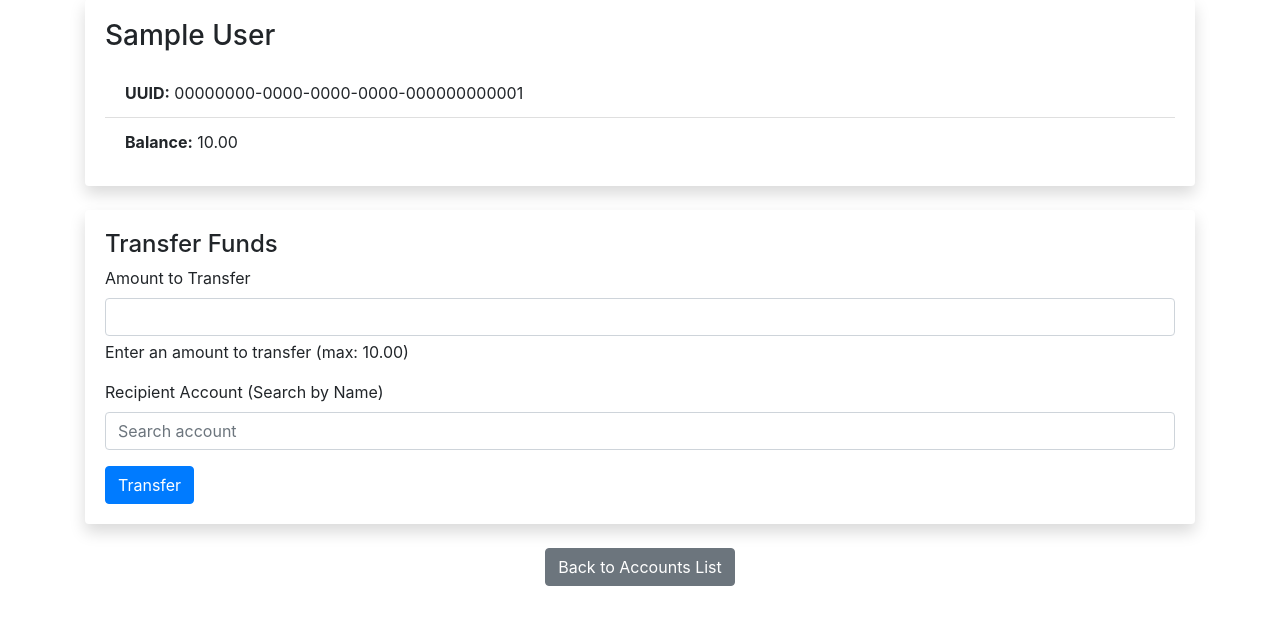
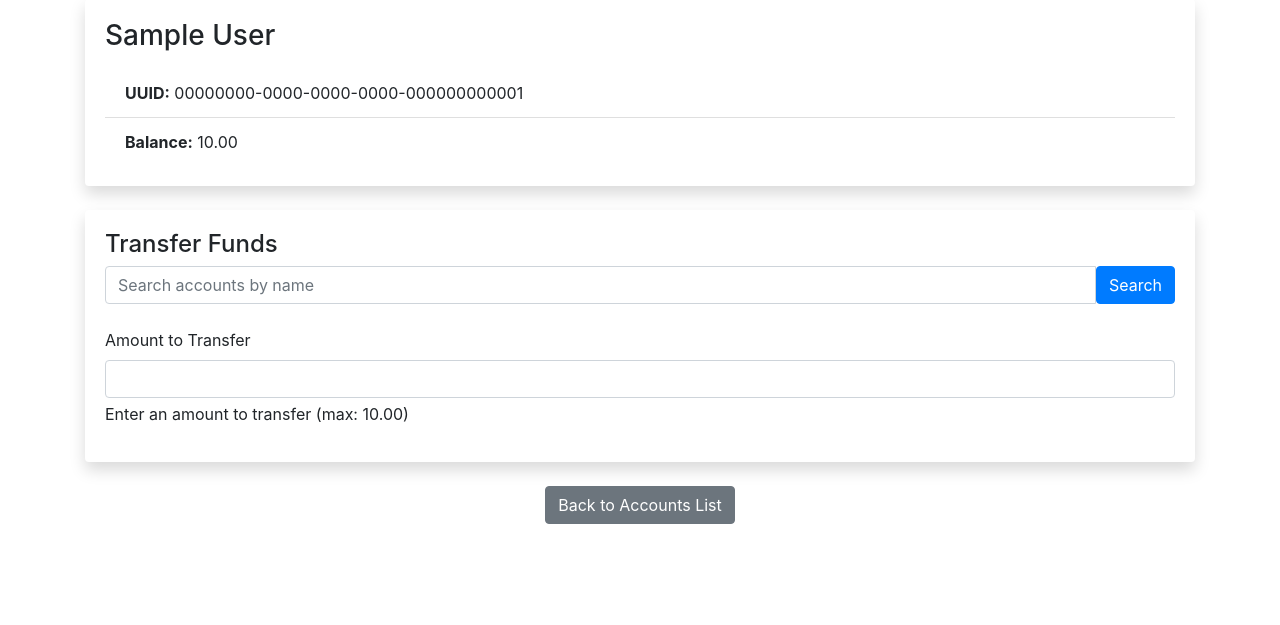
Before and after one commit to MohamedElgamal/Docspert, a Django app: page /accounts/transfer/00000000-0000-0000-0000-000000000001 in a window 1280 px wide. Shown: the part 97-722 px from the top of the page. Run offline with Django 5.2, Linux system fonts and the light colour scheme; tables that the repository leaves empty hold one stand-in row (Sample ...); some libraries are stand-ins or nearby versions.

Commit message:
Add files via upload

```diff
--- a/accounts/apps.py
+++ b/accounts/apps.py
@@ -2,5 +2,5 @@ from django.apps import AppConfig
 
 
 class AccountsConfig(AppConfig):
-    default_auto_field = 'django.db.models.BigAutoField'
-    name = 'accounts'
+    default_auto_field = "django.db.models.BigAutoField"
+    name = "accounts"
--- a/accounts/templates/account-transfer.html
+++ b/accounts/templates/account-transfer.html
@@ -25,23 +25,51 @@
 
     <!-- Transfer Amount Form -->
     <div class="card shadow border-0 mt-4">
+
         <div class="card-body">
             <h4>Transfer Funds</h4>
-            <form method="post" action="{% url 'account_transfer_fund' account.id %}">
+
+            <form id="account-search-from" method="get"action="{% url 'account_transfer_fund' account.id %}" class="mb-4">
+                <div class="input-group">
+                    <input
+                        type="text"
+                        name="search_query"
+                        class="form-control"
+                        placeholder="Search accounts by name"
+                        aria-label="Search accounts">
+                    <button class="btn btn-primary" type="submit">Search</button>
+                </div>
+            </form>
+
+            <form id="account-transfer-form" method="get" action="{% url 'account_transfer_fund' account.id %}">
                 {% csrf_token %}
                 <div class="mb-3">
                     <label for="transfer_amount" class="form-label">Amount to Transfer</label>
                     <input type="number" name="amount" id="transfer_amount" class="form-control"
-                           min="0" max="{{ account.balance }}" required>
+                           min="0" max="{{ account.balance }}" step="0.01" required>
                     <div class="form-text">Enter an amount to transfer (max: {{ account.balance }})</div>
                 </div>
-                <div class="mb-3">
-                    <label for="recipient_account" class="form-label">Recipient Account (Search by Name)</label>
-                    <input type="text" name="search-query" class="form-control" placeholder="Search account" aria-label="Search account">
-                    <ul id="search-results" class="list-group mt-3" style="display:none;"></ul>
+                <div class="container row">
+                    {% for account in search_accounts %}
+                            <div class="col-md-6 col-lg-4 mb-4">
+                                <div class="card shadow-sm border-0">
+                                    <div class="card-body">
+                                        <h5 class="card-title">{{ account.name }}</h5>
+                                        <p class="card-text">
+                                            <!-- You can add more account details here -->
+                                            ID: {{ account.id }}<br>
+                                            Balance: {{account.balance}}
+                                        </p>
+                                        <input type="text" name="transfer-to-id" value="{{account.id}}" hidden/>
+                                        <button type="submit" class="btn btn-primary">Transfer</button>
+                                    </div>
+                                </div>
+                            </div>
+                        {% endfor %}
                 </div>
-                <button type="submit" class="btn btn-primary">Transfer</button>
+
             </form>
+
         </div>
     </div>
 
@@ -53,37 +81,37 @@
 </div>
 
 <script>
-    // Handle search functionality (AJAX or simple JavaScript)
-    document.querySelector('input[name="search-query"]').addEventListener('input', function() {
-        const searchQuery = this.value;
-        const resultsContainer = document.getElementById('search-results');
+    document.addEventListener("DOMContentLoaded", function () {
+        const form = document.getElementById("account-transfer-form");
+        const transferAmountInput = document.getElementById("transfer_amount");
+        const maxBalance = parseFloat("{{ account.balance }}");
 
-        if (searchQuery.length > 0) {
-            // Perform a search for matching accounts (you might want to use AJAX to dynamically search the database)
-            fetch(`/search_accounts/?query=${searchQuery}`)
-                .then(response => response.json())
-                .then(data => {
-                    resultsContainer.innerHTML = '';
-                    data.forEach(account => {
-                        const resultItem = document.createElement('li');
-                        resultItem.classList.add('list-group-item');
-                        resultItem.innerHTML = `${account.name} - <a href="#" class="btn btn-sm btn-primary transfer-btn" data-account-id="${account.id}">Transfer to</a>`;
-                        resultsContainer.appendChild(resultItem);
-                    });
-                    resultsContainer.style.display = 'block';
-                });
-        } else {
-            resultsContainer.style.display = 'none';
-        }
-    });
+        // Alert container for Bootstrap
+        const alertContainer = document.createElement("div");
+        alertContainer.className = "alert alert-danger mt-3";
+        alertContainer.style.display = "none";
+        form.appendChild(alertContainer);
 
-    // Handle transfer button click
-    document.getElementById('search-results').addEventListener('click', function(e) {
-        if (e.target && e.target.classList.contains('transfer-btn')) {
-            const recipientId = e.target.getAttribute('data-account-id');
-            // Optionally update a hidden input field with the recipient account ID, if needed.
-            document.querySelector('input[name="recipient_account"]').value = recipientId;
-        }
+        form.addEventListener("submit", function (event) {
+            const enteredAmount = parseFloat(transferAmountInput.value);
+
+            // Clear previous alert message
+            alertContainer.style.display = "none";
+            alertContainer.innerHTML = "";
+
+            if (isNaN(enteredAmount) || enteredAmount <= 0) {
+                alertContainer.innerHTML = "Please enter a valid amount greater than 0.";
+                alertContainer.style.display = "block";
+                event.preventDefault();
+                return;
+            }
+
+            if (enteredAmount > maxBalance) {
+                alertContainer.innerHTML = `Transfer amount should not exceed the available balance: <strong>{{ account.balance }}</strong>.`;
+                alertContainer.style.display = "block";
+                event.preventDefault();
+            }
+        });
     });
 </script>
 
--- a/accounts/views.py
+++ b/accounts/views.py
@@ -1,6 +1,6 @@
-from django.shortcuts import render
+from django.shortcuts import render, get_object_or_404, redirect
+from django.http import HttpResponseRedirect
 from django.views.generic import View, ListView, DetailView
-from django.shortcuts import render, redirect
 from django.urls import reverse_lazy, reverse
 from .forms import AccountsUploadForm
 from .models import Account
@@ -11,6 +11,7 @@ import csv
 
 class AccountsUploadView(View):
     """Handle upload the file that contain the accounts to server and save it into database"""
+
     template_name = "accounts-upload.html"
 
     def get(self, request):
@@ -55,27 +56,62 @@ class AccountsUploadView(View):
 
 class AccountsListView(ListView):
     """Handle Listing of accounts & search for specific account using name"""
+
     model = Account
     template_name = "accounts-list.html"
     context_object_name = "accounts"
 
     def get_queryset(self):
         query_set = super().get_queryset()
-        search_value = self.request.GET.get("search-query", None)
+        search_value = self.request.GET.get("search_query", "")
         if search_value:
-            query_set = (
-                query_set.filter(name__icontains=search_value)
-            ) # Filter and return only all records that contain search_value as part of account name
+            query_set = query_set.filter(
+                name__icontains=search_value
+            )  # Filter and return only all records that contain search_value as part of account name
         return query_set
+
 
 class AccountDetailsView(DetailView):
     """Handle account details"""
+
     model = Account
     template_name = "account-details.html"
     context_object_name = "account"
 
+
 class AccountTransferFundsView(DetailView):
     """Handle account transfer funds"""
+
     model = Account
     template_name = "account-transfer.html"
-    context_object_name = "account"
+
+    def get(self, request, pk):
+        account = get_object_or_404(Account, pk=pk)
+
+        search_value = request.GET.get("search_query", "")
+        transfer_to_id = request.GET.get("transfer-to-id", None)
+        print("Test: ")
+        print(transfer_to_id)
+        search_accounts = []
+        if search_value:
+            search_accounts = Account.objects.filter(name__icontains=search_value)
+            print(search_accounts)
+
+        # Return the context with the account and search results
+        context = {
+            "search_value": search_value,
+            "account": account,
+            "search_accounts": search_accounts,
+        }
+
+        return render(request, self.template_name, context)
+
+    def post(self, request, pk):
+        # Handle the transfer logic here (e.g., get form data, validate, transfer funds)
+        # You can process the form submission and perform the necessary actions
+        # For example:
+        account = get_object_or_404(Account, pk=pk)
+        # process transfer, like updating account balances
+
+        # Redirect after the transfer is successful (you can modify this logic as needed)
+        return HttpResponseRedirect(reverse("account_transfer_fund", kwargs={"pk": pk}))
```
Also changed, not shown: accounts/templates/accounts-list.html (+8 -6 lines).
